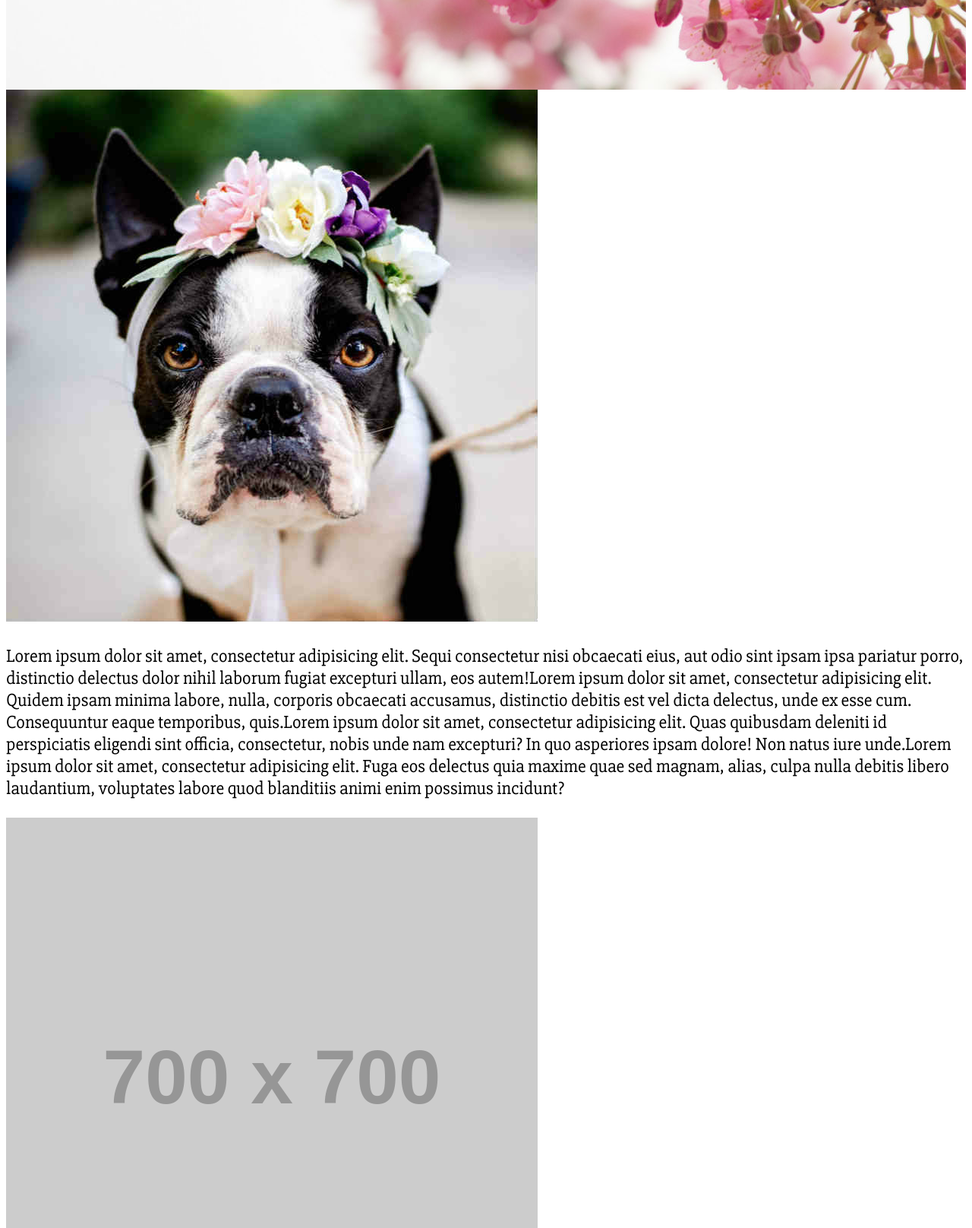
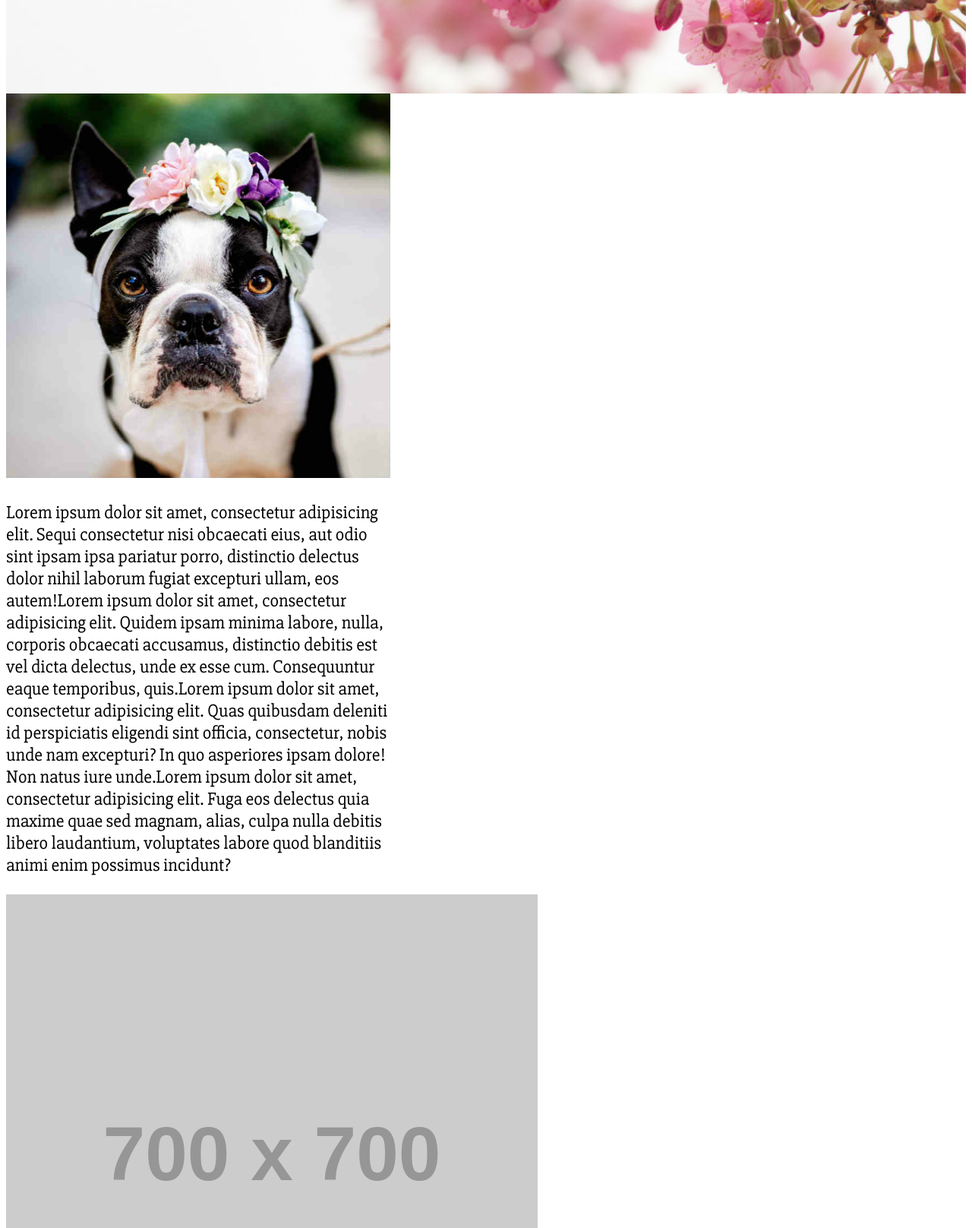
Before and after one commit to Jasmineb0112/HTML-Design-Challenge-3, a plain HTML site: page index.html in a window 1280 px wide. Shown: the part 780-2396 px from the top of the page at 76% size. Drawn offline with Linux system fonts and the light colour scheme; placeholder pictures from the web are drawn by us.

Commit message:
added more info to all of the pages, for the css I changed some of the classes and made them better, and for some of the other pages I included some info so I can finish this tonight

```diff
--- a/css/challenge.css
+++ b/css/challenge.css
@@ -3,8 +3,6 @@ body {
     font-size: 1.5em;
 
 }
-
-
 img {
     max-width: 100%;
 }
@@ -19,8 +17,9 @@ ul > li {
     color: white;
     display: inline-block;
     padding-left: 10px;
-        font-family: 'Advent Pro', sans-serif;
-
+    font-family: 'Advent Pro', sans-serif;
+    font-size: 1.2em;
+    padding-left: 20px;
 }
 
 ul>li:hover {
@@ -37,9 +36,12 @@ ul>li:hover {
     background-repeat: no-repeat;
     background-size: cover;
 }
-.
+.whole {
+    max-width: 100%;
+}
 .half {
-    width: 30%;
-    flex: wrap;
+    width: 40%;
+    flex: flex-start;
+    justify-content: space-between;
 
 }
--- a/index.html
+++ b/index.html
@@ -19,11 +19,15 @@
        <div class="parallax">
 
        </div>
+<div class="whole">
 
- <!-- make the image right here ther background, include a whole page for a image-->
-<img src="/portrait-images/maggielovesorbit-dog-with-flower-crown.jpg" alt="">
-
-     <p class="half">Lorem ipsum dolor sit amet, consectetur adipisicing elit. Sequi consectetur nisi obcaecati eius, aut odio sint ipsam ipsa pariatur porro, distinctio delectus dolor nihil laborum fugiat excepturi ullam, eos autem!Lorem ipsum dolor sit amet, consectetur adipisicing elit. Quidem ipsam minima labore, nulla, corporis obcaecati accusamus, distinctio debitis est vel dicta delectus, unde ex esse cum. Consequuntur eaque temporibus, quis.Lorem ipsum dolor sit amet, consectetur adipisicing elit. Quas quibusdam deleniti id perspiciatis eligendi sint officia, consectetur, nobis unde nam excepturi? In quo asperiores ipsam dolore! Non natus iure unde.Lorem ipsum dolor sit amet, consectetur adipisicing elit. Fuga eos delectus quia maxime quae sed magnam, alias, culpa nulla debitis libero laudantium, voluptates labore quod blanditiis animi enim possimus incidunt?</p>
+    <div class="half">
+       <img src="/portrait-images/maggielovesorbit-dog-with-flower-crown.jpg" alt="">
+        </div>
+       <div class="half">
+               <p >Lorem ipsum dolor sit amet, consectetur adipisicing elit. Sequi consectetur nisi obcaecati eius, aut odio sint ipsam ipsa pariatur porro, distinctio delectus dolor nihil laborum fugiat excepturi ullam, eos autem!Lorem ipsum dolor sit amet, consectetur adipisicing elit. Quidem ipsam minima labore, nulla, corporis obcaecati accusamus, distinctio debitis est vel dicta delectus, unde ex esse cum. Consequuntur eaque temporibus, quis.Lorem ipsum dolor sit amet, consectetur adipisicing elit. Quas quibusdam deleniti id perspiciatis eligendi sint officia, consectetur, nobis unde nam excepturi? In quo asperiores ipsam dolore! Non natus iure unde.Lorem ipsum dolor sit amet, consectetur adipisicing elit. Fuga eos delectus quia maxime quae sed magnam, alias, culpa nulla debitis libero laudantium, voluptates labore quod blanditiis animi enim possimus incidunt?</p>
+         </div>
+</div>
  <img src="http://placehold.it/700x700" alt="replace me">
 
 </body>
```
Also changed, not shown: detail.html (+1 -0 lines), portfolio.html (+8 -1 lines).
